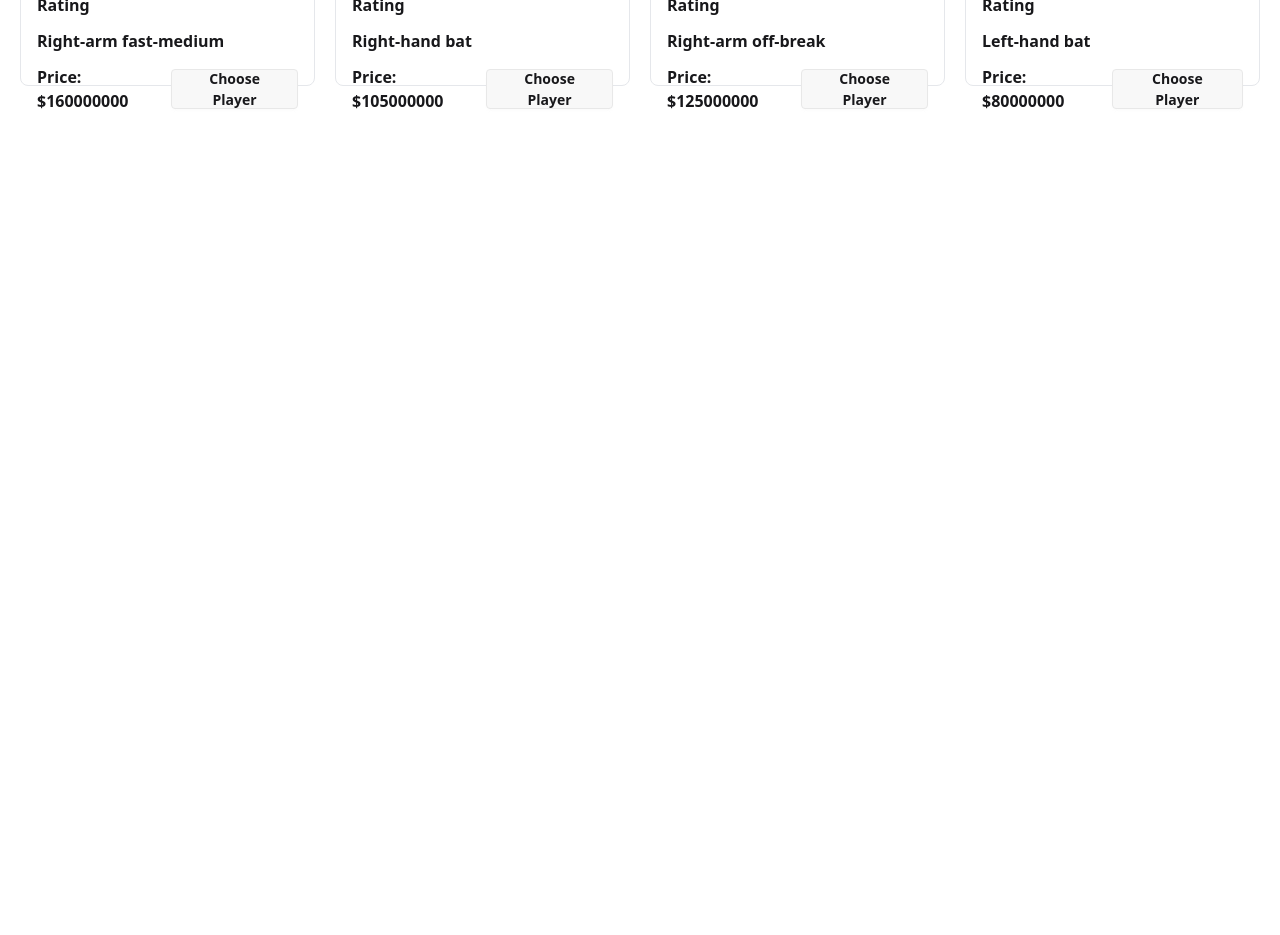
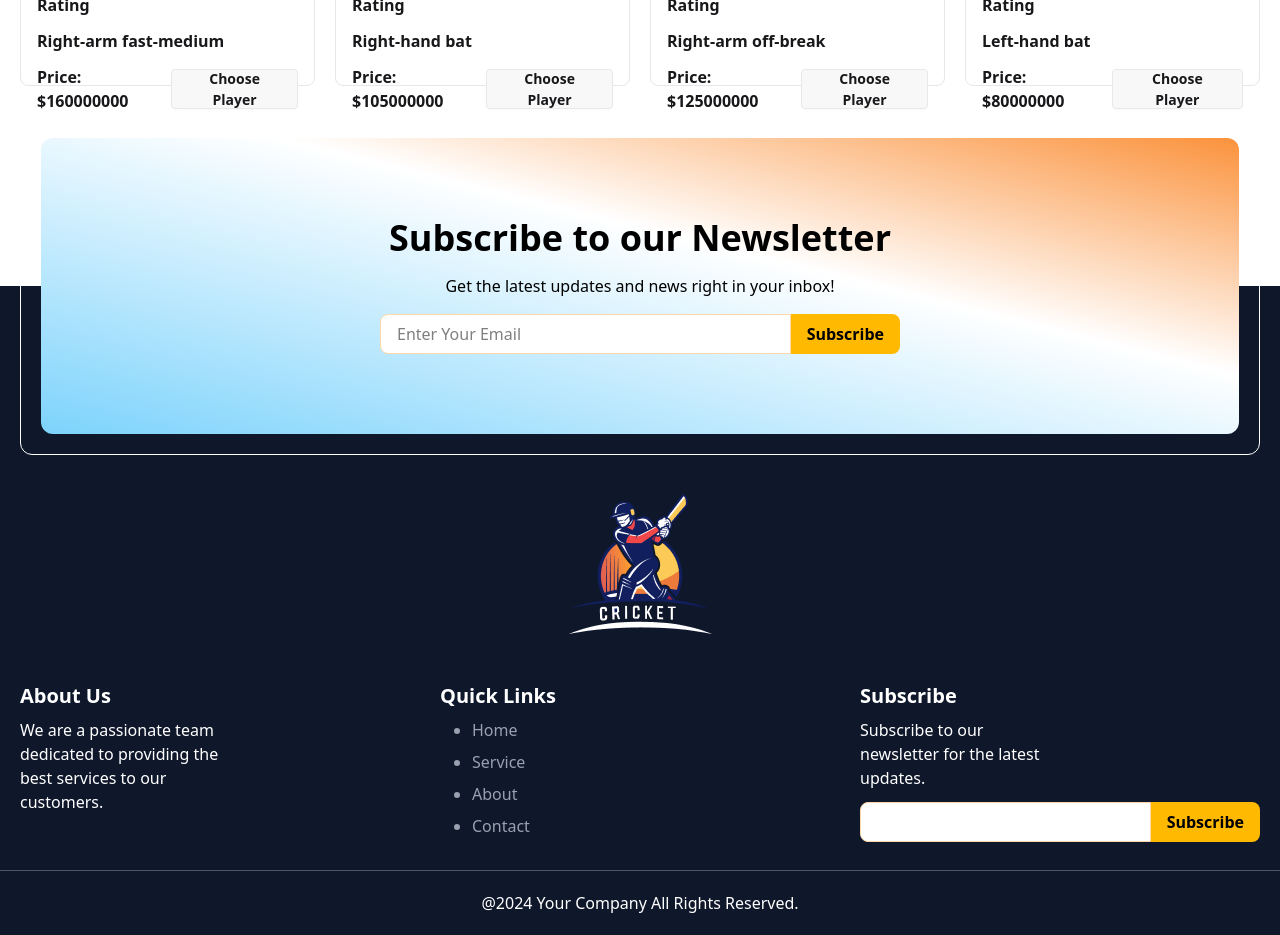
Before and after one commit to neyamat7/dream11-react, a React (Vite) app: page / in a window 1280 px wide. Shown: the part 2000-2935 px from the top of the page. Before the commit the page ends 2113 px from the top, so only its background shows below. Built offline with nearby package versions, Linux system fonts and the light colour scheme.

Commit message:
added footer and newsletter

```diff
--- a/src/App.jsx
+++ b/src/App.jsx
@@ -3,6 +3,7 @@ import Navbar from "./components/navbar/Navbar";
 import Banner from "./components/banner/Banner";
 import Players from "./components/players/Players";
 import { useEffect } from "react";
+import Footer from "./components/footer/Footer";
 
 const App = () => {
   const [coins, setCoins] = useState(0);
@@ -42,6 +43,7 @@ const App = () => {
   }
 
   return (
+    <>
       <div className="max-w-screen-2xl mx-auto px-5">
         <Navbar coins={coins}></Navbar>
         <Banner onCoinClaim={coinClaimHandler}></Banner>
@@ -53,6 +55,8 @@ const App = () => {
           onDeletePlayer={handleDeletePlayer}
         ></Players>
       </div>
+      <Footer></Footer>
+    </>
   );
 };
 
--- /dev/null
+++ b/src/components/footer/Footer.jsx
@@ -0,0 +1,61 @@
+import Button from "../button/Button";
+import NewsLetter from "../newsletter/NewsLetter";
+import InputEmail from "./InputEmail";
+
+const Footer = () => {
+  return (
+    <div className="bg-slate-900 text-white mt-[200px]">
+      <div className="max-w-screen-2xl mx-auto px-5">
+        <NewsLetter></NewsLetter>
+
+        <div className="mb-5 -mt-[130px]">
+          <img className="mx-auto" src="/assets/logo-footer.png" alt="" />
+        </div>
+
+        <div className="py-7 grid grid-cols-1 md:grid-cols-2 lg:grid-cols-3 gap-5">
+          <div>
+            <h1 className="text-xl font-bold mb-2">About Us</h1>
+            <p className="md:w-[70%] lg:w-[50%]">
+              We are a passionate team dedicated to providing the best services
+              to our customers.
+            </p>
+          </div>
+
+          <div>
+            <h2 className="text-xl font-bold mb-2">Quick Links</h2>
+            <ul className="list-disc pl-8 text-gray-400 flex flex-col gap-2">
+              <li>
+                <a href="#">Home</a>
+              </li>
+              <li>
+                <a href="#">Service</a>
+              </li>
+              <li>
+                <a href="#">About</a>
+              </li>
+              <li>
+                <a href="#">Contact</a>
+              </li>
+            </ul>
+          </div>
+
+          <div>
+            <h2 className="text-xl font-bold mb-2">Subscribe</h2>
+            <p className="md:w-[70%] lg:w-[50%] mb-3">
+              Subscribe to our newsletter for the latest updates.
+            </p>
+            <div className="max-w-[400px]">
+              <InputEmail></InputEmail>
+            </div>
+          </div>
+        </div>
+      </div>
+
+      <div className="text-center border-t border-gray-600 py-5">
+        <p>@2024 Your Company All Rights Reserved.</p>
+      </div>
+    </div>
+  );
+};
+
+export default Footer;
--- /dev/null
+++ b/src/components/footer/InputEmail.jsx
@@ -0,0 +1,16 @@
+const InputEmail = () => {
+  return (
+    <div className="flex">
+      <input
+        className="flex-1 bg-white rounded-l-lg border border-orange-200 px-4"
+        type="text"
+        placeholder="Enter Your Email"
+      />
+      <button className="bg-amber-400 text-black py-2 px-4 rounded-r-lg font-bold">
+        Subscribe
+      </button>
+    </div>
+  );
+};
+
+export default InputEmail;
--- /dev/null
+++ b/src/components/newsletter/NewsLetter.jsx
@@ -0,0 +1,17 @@
+import InputEmail from "../footer/InputEmail";
+
+const NewsLetter = () => {
+  return (
+    <div className="p-5 border rounded-xl -translate-y-1/2">
+      <div className="bg-[linear-gradient(to_bottom_left,_#fb923c_0%,_white_40%,_#7dd3fc_100%)] bg-cover py-20 rounded-xl text-center">
+        <div className="max-w-[520px] mx-auto space-y-4 text-black">
+          <h1 className="font-bold text-4xl">Subscribe to our Newsletter</h1>
+          <p>Get the latest updates and news right in your inbox!</p>
+          <InputEmail></InputEmail>
+        </div>
+      </div>
+    </div>
+  );
+};
+
+export default NewsLetter;
--- a/src/components/players/Players.jsx
+++ b/src/components/players/Players.jsx
@@ -74,6 +74,7 @@ const Players = ({ playersData, onChoosePlayer, selected, onDeletePlayer }) => {
         <SelectedPlayers
           playersData={playersData}
           selected={selected}
+          showSelect={showSelect}
           setShowSelect={setShowSelect}
           selectedPlayers={selectedPlayers}
           onDeletePlayer={onDeletePlayer}
--- a/src/components/players/SelectedPlayers.jsx
+++ b/src/components/players/SelectedPlayers.jsx
@@ -2,12 +2,13 @@ import Button from "../button/Button";
 import SelectedPlayer from "./SelectedPlayer";
 
 const SelectedPlayers = ({
+  showSelect,
   setShowSelect,
   selectedPlayers,
   onDeletePlayer,
 }) => {
   return (
-    <>
+    <div className={showSelect ? null : "hidden"}>
       {selectedPlayers.map((player) => (
         <SelectedPlayer
           key={player.id}
@@ -22,7 +23,7 @@ const SelectedPlayers = ({
           bg={"#E7FE29"}
         ></Button>
       </div>
-    </>
+    </div>
   );
 };
 
```
Lines whose indentation alone changed are shown as unchanged.
